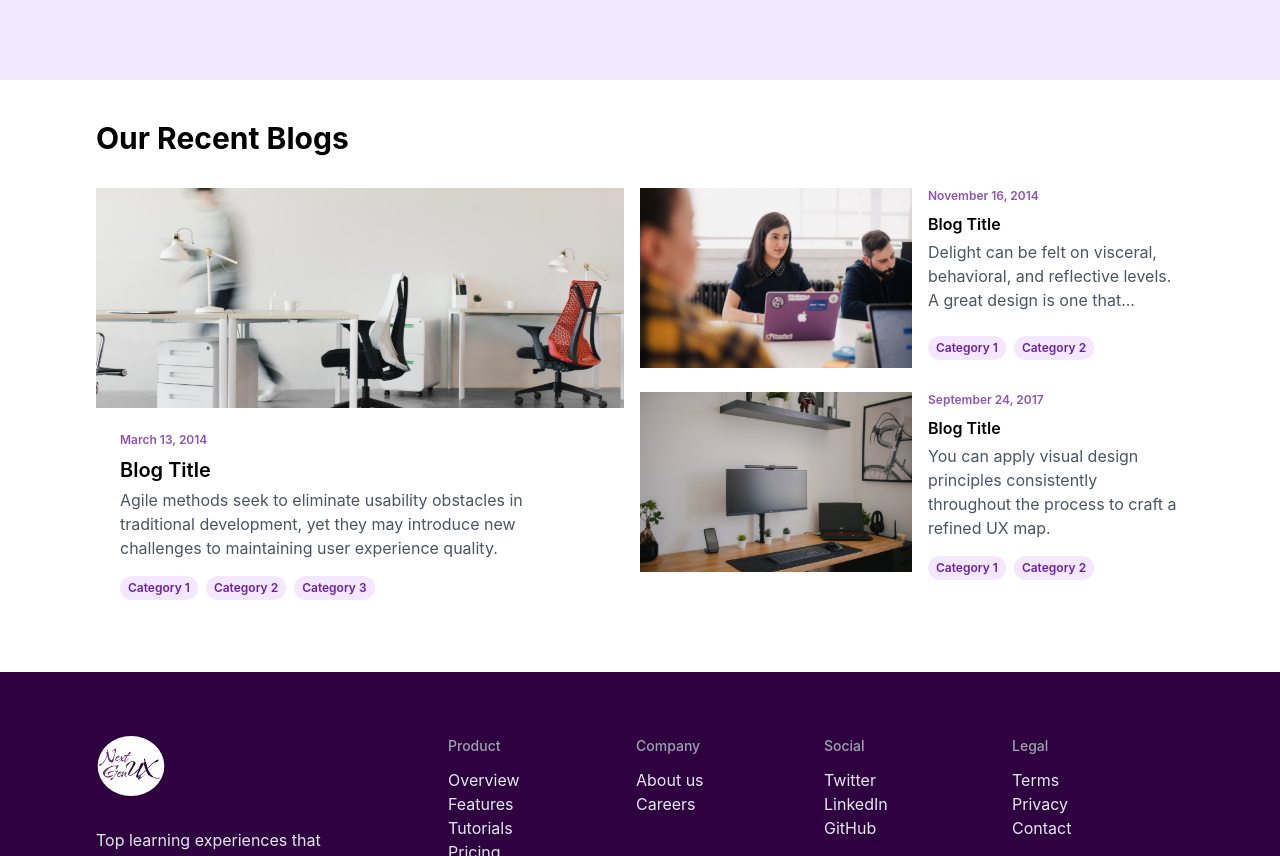
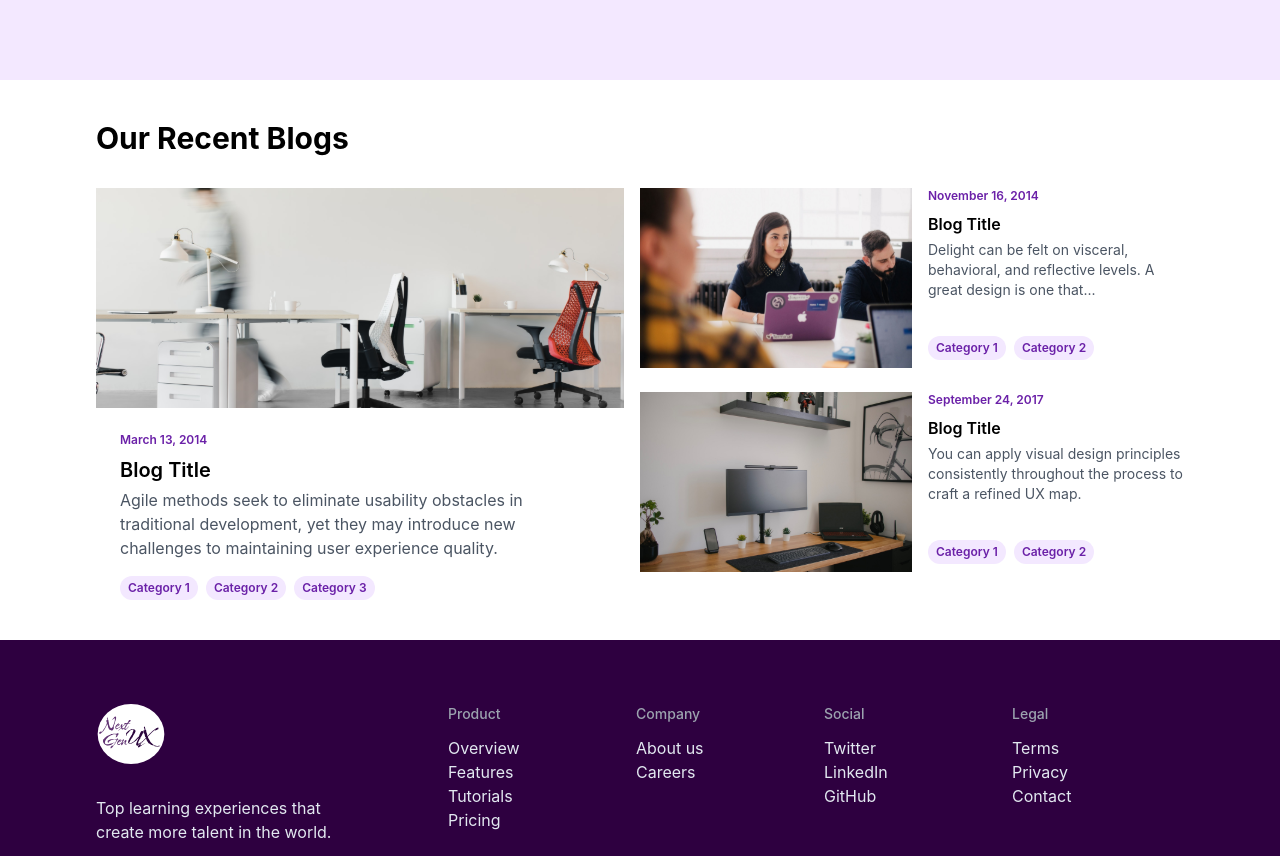
Before and after one commit to vaishnavibadwaik24/next-gen-ux, a React (Create React App) app: page / in a window 1280 px wide. Shown: the part 3262-4118 px from the top of the page. Built offline with nearby package versions, Linux system fonts and the light colour scheme.

Commit message:
style:Home page

```diff
--- a/src/Home.jsx
+++ b/src/Home.jsx
@@ -161,33 +161,29 @@ function Home() {
   const settings1 = {
     dots: true,
     infinite: true,
-    speed: 3000,
+    speed: 500,
     slidesToShow: 3,
     slidesToScroll: 1,
     responsive: [
       {
         breakpoint: 1024,
-        settings1: {
-          slidesToShow: 3,
+        settings: {
+          slidesToShow: 2,
           slidesToScroll: 1,
-        },
+          infinite: true,
+          dots: true
+        }
       },
       {
-        breakpoint: 768,
-        settings1: {
-          slidesToShow: 2,
-          slidesToScroll: 1,
-        },
-      },
-      {
-        breakpoint: 640,
-        settings1: {
+        breakpoint: 600,
+        settings: {
           slidesToShow: 1,
-          slidesToScroll: 1,
-        },
-      },
-    ],
+          slidesToScroll: 1
+        }
+      }
+    ]
   };
+
 
   const TutorCard = ({ name, title, description, imageUrl }) => (
     <div className="bg-gray-50 p-6 text-center">
@@ -680,20 +676,21 @@ function Home() {
 
       {/* Start Programs */}
       <div className="w-full bg-white py-8">
-        <div className="container mx-auto px-6 lg:px-24">
+        <div className="container mx-auto px-4 sm:px-6 lg:px-24">
           <h2
             className="text-base font-semibold mb-2"
             style={{ color: "rgba(136, 73, 178, 0.94)" }}
           >
             Explore Programs
           </h2>
-          <h1 className="text-4xl font-bold text-gray-900 mb-4">
+          <h1 className="text-2xl sm:text-3xl md:text-4xl font-bold text-gray-900 mb-4">
             Our Most Popular Class
           </h1>
-          <p className="text-gray-500 text-xl mb-8">
+          <p className="text-gray-500 text-sm sm:text-lg md:text-xl mb-8">
             Step into our acclaimed class, where cutting-edge insights and
             expertise await to enhance your skills.
           </p>
+
           <Slider {...settings1}>
             {courses.map((course, index) => (
               <div key={index}>
@@ -701,11 +698,9 @@ function Home() {
               </div>
             ))}
           </Slider>
-          <div className="text-center mt-14">
-            <button
-              href="#"
-              className="bg-gray-100 text-black text-sm py-2 px-4 border-2 rounded-lg font-bold transition hover:bg-[rgba(124,65,163,1)] hover:text-white"
-            >
+
+          <div className="text-center mt-10 sm:mt-14">
+            <button className="bg-gray-100 text-black text-xs sm:text-sm py-2 px-4 border-2 rounded-lg font-bold transition hover:bg-[rgba(124,65,163,1)] hover:text-white">
               Explore All Programs
             </button>
           </div>
@@ -773,31 +768,29 @@ function Home() {
 
       {/* Start Blogs */}
       <div className="w-full bg-white pt-10 pb-4">
-        <div className="container mx-auto px-24">
-          <h2 className="text-3xl text-black font-bold mb-8">
+        <div className="container mx-auto px-4 sm:px-6 lg:px-24">
+          <h2 className="text-xl sm:text-2xl md:text-3xl text-black font-bold mb-8">
             Our Recent Blogs
           </h2>
-          <div className="flex flex-wrap">
+
+          <div className="flex flex-wrap lg:flex-nowrap">
             {/* Left Side Card */}
-            <div className="w-full lg:w-2/4 pr-4">
-              <div className="overflow-hidden mb-8">
+            <div className="w-full lg:w-1/2 lg:pr-4 mb-6 lg:mb-0">
+              <div className="overflow-hidden">
                 <img
                   src={blogs[0].image}
                   alt={blogs[0].title}
-                  className="object-cover w-full"
+                  className="object-cover w-full h-auto"
                   style={{ height: "220px" }}
                 />
-                <div className="p-6">
-                  <p
-                    className="text-purple-600 text-xs font-semibold mb-2"
-                    style={{ color: "rgba(136, 73, 178, 0.94)" }}
-                  >
+                <div className="p-4 sm:p-6">
+                  <p className="text-purple-800 text-xs font-semibold mb-2">
                     {blogs[0].date}
                   </p>
-                  <h3 className="text-xl text-black font-semibold mb-1">
+                  <h3 className="text-lg sm:text-xl text-black font-semibold mb-1">
                     {blogs[0].title}
                   </h3>
-                  <p className="text-gray-600 text-base mb-4">
+                  <p className="text-gray-600 text-sm sm:text-base mb-4">
                     {blogs[0].description}
                   </p>
                   <div className="flex space-x-2">
@@ -815,27 +808,29 @@ function Home() {
             </div>
 
             {/* Right Side Cards */}
-            <div className="w-full lg:w-2/4 space-y-6">
+            <div className="w-full lg:w-1/2 space-y-6">
               {blogs.slice(1).map((blog, index) => (
-                <div key={index} className="flex overflow-hidden mb-6">
+                <div
+                  key={index}
+                  className="flex flex-col sm:flex-row overflow-hidden mb-6"
+                >
                   <img
                     src={blog.image}
                     alt={blog.title}
-                    className="object-cover w-1/2"
+                    className="object-cover w-full sm:w-1/2 h-auto"
                     style={{ height: "180px" }}
                   />
-                  <div className="pl-4 flex flex-col justify-between w-1/2">
+                  <div className="pl-0 sm:pl-4 flex flex-col justify-between w-full sm:w-1/2">
                     <div>
-                      <p
-                        className="text-purple-600 text-xs font-semibold mb-2"
-                        style={{ color: "rgba(136, 73, 178, 0.94)" }}
-                      >
+                      <p className="text-purple-800 text-xs font-semibold mb-2">
                         {blog.date}
                       </p>
-                      <h3 className="text-black text-base font-semibold mb-1">
+                      <h3 className="text-black text-sm sm:text-base font-semibold mb-1">
                         {blog.title}
                       </h3>
-                      <p className="text-gray-600 mb-4">{blog.description}</p>
+                      <p className="text-gray-600 text-sm mb-4">
+                        {blog.description}
+                      </p>
                     </div>
                     <div className="flex space-x-2 mb-2">
                       {blog.categories.map((category, index) => (
```
